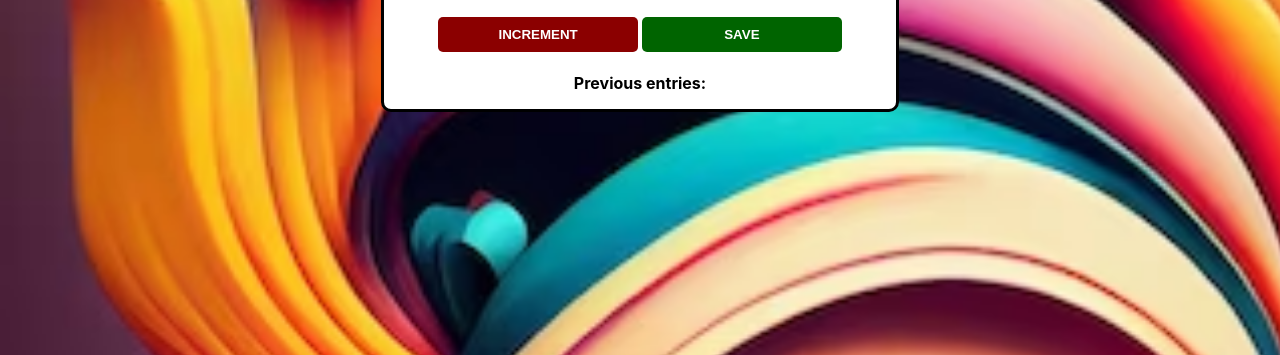
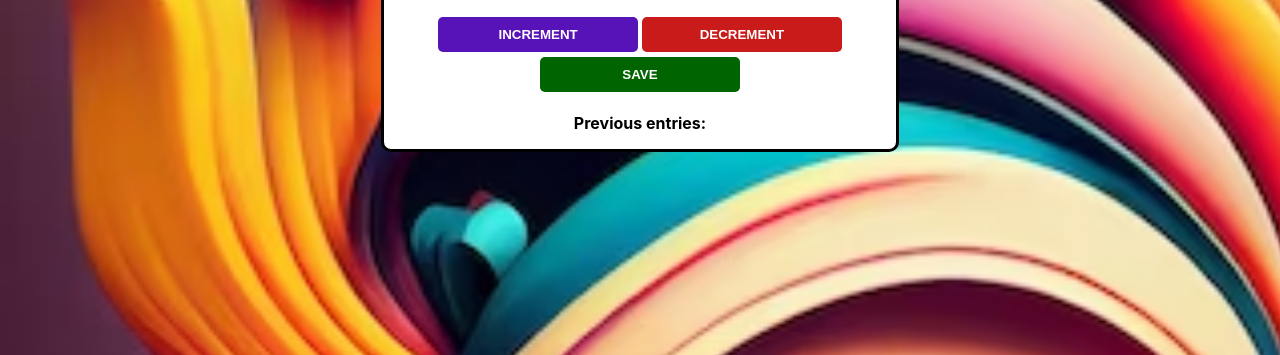
Before and after one commit to undusai/Passenger-Counter, a plain HTML site: page index.html in a window 1280 px wide. Shown: the part 445-800 px from the top of the page. Drawn offline with Linux system fonts and the light colour scheme.

Commit message:
Add files via upload

```diff
--- a/index.css
+++ b/index.css
@@ -39,7 +39,11 @@ button {
 }
 
 #increment-btn {
-    background: darkred;
+    background: rgb(88, 19, 184);
+}
+
+#decrement-btn {
+    background: rgb(202, 27, 27);
 }
 
 #save-btn {
--- a/index.html
+++ b/index.html
@@ -12,6 +12,7 @@
         <h2 id="count-el">0</h2>
         <!-- Create a INCREMENT button with the id="increment-btn" -->
         <button id="increment-btn" onclick="increment()"> INCREMENT </button>
+        <button id="decrement-btn" onclick="decrement()"> DECREMENT </button>
         <button id="save-btn" onclick="save()">SAVE</button>
         <p id="save-el"> Previous entries: </p>
         <script src="index.js"></script>
--- a/index.js
+++ b/index.js
@@ -9,6 +9,12 @@ function increment(){
     countEl.textContent = count
 }
 
+function decrement(){
+    count -= 1
+    countEl.textContent = count
+}
+
+
 function save(){
     let saveCount = count + " - "
     saveEl.textContent += saveCount
```
